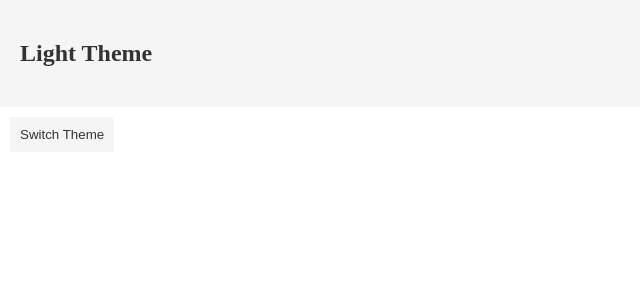
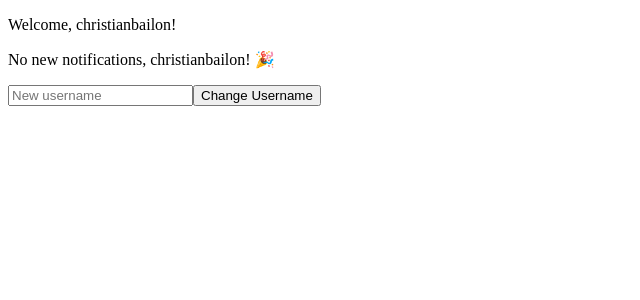
Before and after one commit to getcoderunning/myreact-bootcamp-exercises, a React app: page / in a window 1280 px wide. Shown: the top 300 px of the page, without its empty margins (0-640 px from the left). Built offline with nearby package versions, Linux system fonts and the light colour scheme.

Commit message:
Implementing context example 3

```diff
--- a/App.js
+++ b/App.js
@@ -75,18 +75,77 @@
 // export default App;
 
 //  ANCHOR Moving COntext Provider to its own component
+// import React from "react";
+// import Header from "./src/components/Header";
+// import Button from "./src/components/Button";
+// import './src/styles/style.scss';
+
+// function App() {
+//   return (
+//     <div>
+//       <Header />
+//       <Button />
+//     </div>
+//   );
+// }
+
+// export default App;
+
+//  ANCHOR Context example 3
+
+/**
+ * Challenge: Add the ability for the user to choose a new username
+ *
+ * 1. Add state to this component to hold the new username in a controlled form
+ * (https://reactjs.org/docs/forms.html#controlled-components)
+ * (https://scrimba.com/p/p7P5Hd/cW8Jdfy)
+ *
+ * 2. Change userContext into a component that has state and provides the ability
+ * to change the user's username. Make sure to export the provider and consumer
+ * as named exports and update their uses anywhere else in the app
+ *
+ * 3. Give this App component the ability to update the username in context when the
+ * button is clicked
+ */
+
 import React from "react";
+
 import Header from "./src/components/Header";
-import Button from "./src/components/Button";
-import './src/styles/style.scss';
+import { UserContextConsumer } from './userContext';
 
-function App() {
-  return (
-    <div>
-      <Header />
-      <Button />
-    </div>
-  );
+class App extends React.Component {
+  state = {
+    newUsername: '',
+  };
+
+  handleChange = e => {
+    const { name, value } = e.target;
+    this.setState({ [name]: value });
+  };
+
+  render() {
+    return (
+      <div>
+        <Header />
+        <UserContextConsumer>
+          {({ username }) => (
+              <main>
+            <p className="main">No new notifications, {username}! 🎉</p>
+              <input
+                type="text"
+                name="newUsername"
+                placeholder="New username"
+                value={this.state.newUsername}
+                onChange={this.handleChange}
+              />
+              <button onClick={() => changeUsername(this.state.newUsername)}
+               >Change Username</button>
+            </main>
+           )}
+        </UserContextConsumer>
+      </div>
+    );
+  }
 }
 
 export default App;
--- a/src/components/Button.js
+++ b/src/components/Button.js
@@ -26,22 +26,22 @@
 // }
 
 // ANCHOR Move Context Provider to its own component
-import React from 'react';
-import { ThemeContextConsumer } from './ThemeContextProvider';
+// import React from 'react';
+// import { ThemeContextConsumer } from './ThemeContextProvider';
 
-function Button() {
-  return (
-    <ThemeContextConsumer>
-      {context => (
-        <button
-          onClick={context.toggleTheme}
-          className={`${context.theme}-theme`}
-        >
-          Switch Theme
-        </button>
-      )}
-    </ThemeContextConsumer>
-  );
-}
+// function Button() {
+//   return (
+//     <ThemeContextConsumer>
+//       {context => (
+//         <button
+//           onClick={context.toggleTheme}
+//           className={`${context.theme}-theme`}
+//         >
+//           Switch Theme
+//         </button>
+//       )}
+//     </ThemeContextConsumer>
+//   );
+// }
 
-export default Button;
+// export default Button;
--- a/src/components/Header.js
+++ b/src/components/Header.js
@@ -55,18 +55,36 @@
 // export default Header;
 
 // ANCHOR Consumer example 2
-import React from 'react';
-import { ThemeContextConsumer } from './ThemeContextProvider';
+// import React from 'react';
+// import { ThemeContextConsumer } from './ThemeContextProvider';
 
-function Header(props) {
+// function Header(props) {
+//   return (
+//     <ThemeContextConsumer>
+//       {context => (
+//         <header className={`${context.theme}-theme`}>
+//           <h2>{context.theme === 'light' ? 'Light' : 'Dark'} Theme</h2>
+//         </header>
+//       )}
+//     </ThemeContextConsumer>
+//   );
+// }
+
+// export default Header;
+
+// ANCHOR Consumer example 3
+import React from "react";
+import { UserContextConsumer } from '../../userContext';
+
+function Header() {
   return (
-    <ThemeContextConsumer>
-      {context => (
-        <header className={`${context.theme}-theme`}>
-          <h2>{context.theme === 'light' ? 'Light' : 'Dark'} Theme</h2>
-        </header>
-      )}
-    </ThemeContextConsumer>
+    <header>
+      <UserContextConsumer>
+        {({username}) => (
+            <p>Welcome, {username}!</p>
+        )}
+      </UserContextConsumer>
+    </header>
   );
 }
 
--- a/userContext.js
+++ b/userContext.js
@@ -1,4 +1,26 @@
+// import React from 'react';
+// const UserContext = React.createContext();
+
+// export default UserContext
+
 import React from 'react';
-const UserContext = React.createContext();
 
-export default UserContext
+const { Provider, Consumer } = React.createContext();
+
+class UserContextProvider extends React.Component {
+  state = {
+    username: "christianbailon"
+  }
+  changeUsername = (username) => {
+    this.setState({username: username})
+  }
+
+  render() {
+      const {username} = this.state
+      return(
+        <Provider value={{username, changeUsername: this.changeUsername}}>{this.props.children}</Provider>
+      )
+    }
+}
+
+export { UserContextProvider, Consumer as UserContextConsumer };
```
Also changed, not shown: src/index.js (+4 -3 lines).
